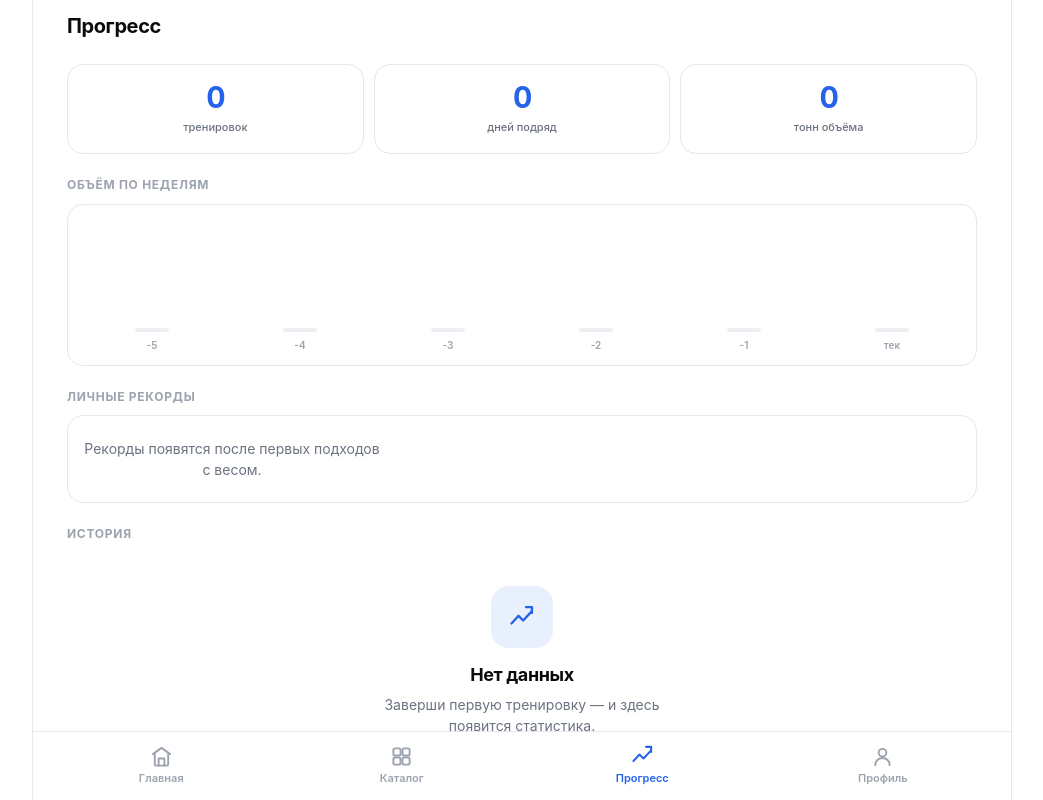
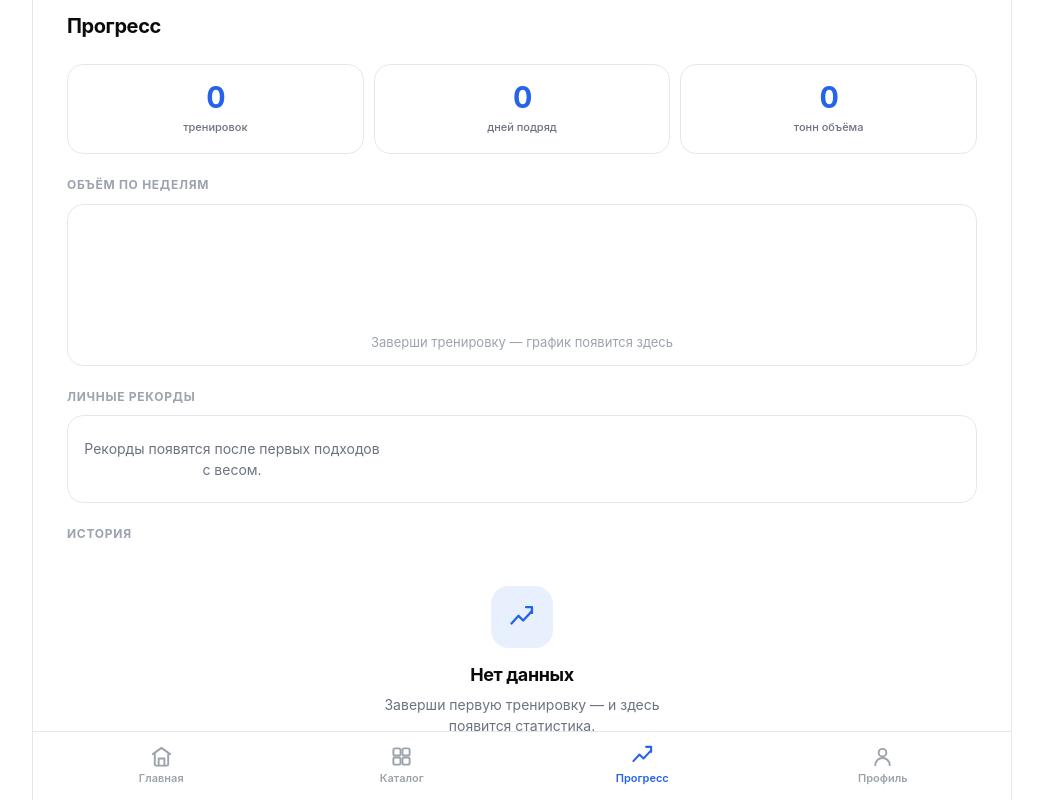
Before and after one commit to newendik/gymbro, a plain HTML site: page index.html in a window 1280 px wide. Both pictures are taken after a click on the button "Прогресс". Shown: the whole page, without its empty margins (118-1161 px from the left). Drawn offline with Linux system fonts and the light colour scheme.

Commit message:
unify tile colors to accent, empty-state for volume chart

```diff
--- a/app.js
+++ b/app.js
@@ -15,9 +15,9 @@
   };
   const EX_EQUIP_LABEL = { full_gym: "Полный зал", dumbbell: "Гантели", no_equipment: "Свой вес", band: "Резинки" };
   const MUSCLE_COLOR = {
-    "Грудь": "#EF4444", "Спина": "#6366F1", "Плечи": "#F59E0B", "Квадрицепс": "#0EA5E9",
-    "Бицепс бедра": "#8B5CF6", "Ягодицы": "#EC4899", "Бицепс": "#10B981",
-    "Трицепс": "#3B82F6", "Пресс": "#F97316", "Икры": "#64748B",
+    "Грудь": "var(--accent)", "Спина": "var(--accent)", "Плечи": "var(--accent)", "Квадрицепс": "var(--accent)",
+    "Бицепс бедра": "var(--accent)", "Ягодицы": "var(--accent)", "Бицепс": "var(--accent)",
+    "Трицепс": "var(--accent)", "Пресс": "var(--accent)", "Икры": "var(--accent)",
   };
   const DAYS_HINT = {
     2: "Верх / Низ — два сбалансированных дня.",
@@ -933,12 +933,13 @@
       weeks.push({ v, label: i === 0 ? "тек" : "-" + i });
     }
     const maxV = Math.max(...weeks.map((w) => w.v), 1);
-    dom.statsBars.innerHTML = weeks.map((w) => `
+    const anyData = weeks.some((w) => w.v > 0);
+    dom.statsBars.innerHTML = anyData ? weeks.map((w) => `
       <div class="bar">
         <span class="bar-val">${w.v ? round1(w.v) : ""}</span>
         <div class="bar-fill ${w.v ? "" : "zero"}" style="height:${Math.max(3, (w.v / maxV) * 100)}%"></div>
         <span class="bar-label">${w.label}</span>
-      </div>`).join("");
+      </div>`).join("") : `<div class="bars-empty">Заверши тренировку — график появится здесь</div>`;
 
     // Рекорды
     const best = {};
--- a/style.css
+++ b/style.css
@@ -463,6 +463,10 @@ b, strong { font-weight: 650; }
 .bar-fill.zero { background: var(--surface-3); }
 .bar-label { font-size: 10px; color: var(--text3); font-weight: 600; white-space: nowrap; }
 .bar-val { font-size: 10px; color: var(--text2); font-weight: 650; }
+.bars-empty {
+  flex: 1; display: grid; place-items: center; text-align: center;
+  padding: 0 16px; font-size: 13px; color: var(--text3); line-height: 1.5;
+}
 
 .hist-item {
   display: flex; align-items: center; gap: 12px;
```
